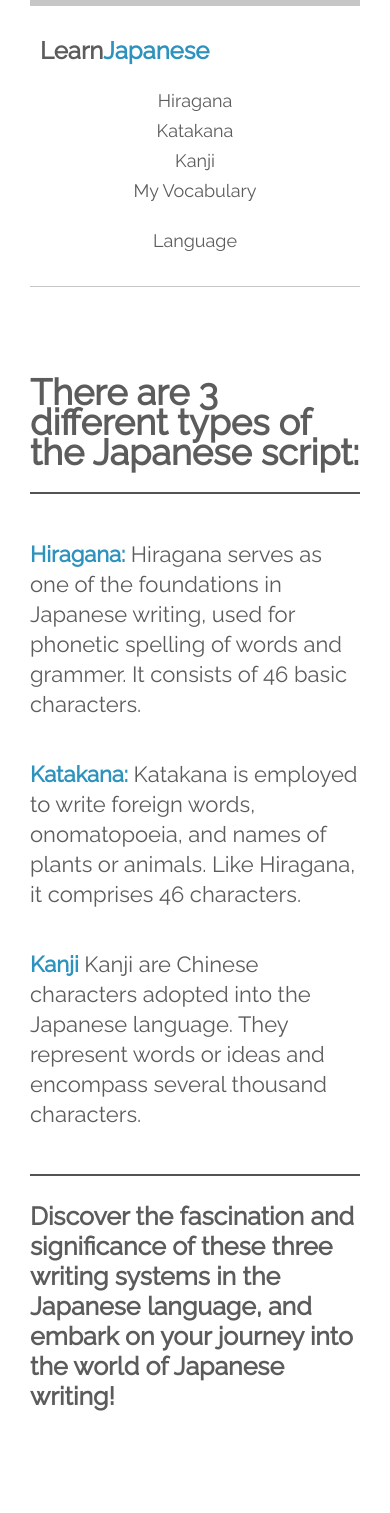
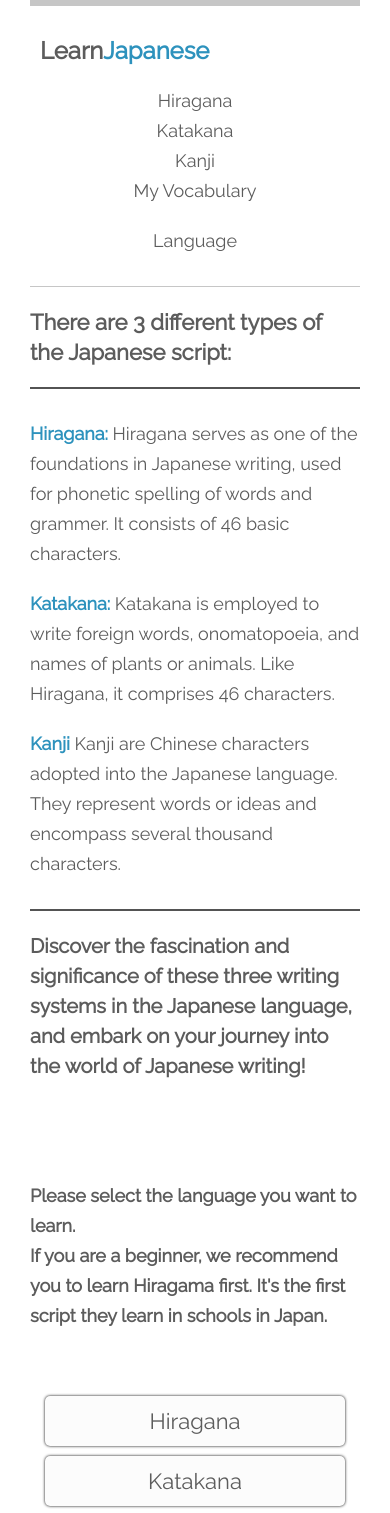
Before and after one commit to kutaykurt/learnjapanese, a React (Create React App) app: page / in a window 390 px wide. Shown: the top 1513 px of the page. Built offline with nearby package versions, Linux system fonts and the light colour scheme.

Commit message:
verbesserungen

```diff
--- a/src/App.scss
+++ b/src/App.scss
@@ -23,7 +23,7 @@ $list-item-grey: #eefaff;
 
 .body {
     max-width: 1400px;
-    margin: 90px auto;
+    margin: 0 auto;
 }
 
 .prologue {
--- a/src/components/Header/header.scss
+++ b/src/components/Header/header.scss
@@ -1,6 +1,7 @@
 @import '../../App.scss';
 
 .Header {
+
   .link {
     width: max-content;
     text-decoration: none;
@@ -66,6 +67,7 @@
 
   // Media Queries für Responsive Design
   @media screen and (max-width: 768px) {
+
     .header-main {
       grid-template-columns: 1fr; /* Änderung auf eine Spalte für kleinere Bildschirme */
 
--- a/src/pages/Homepage/Hiragana/Hiragana.jsx
+++ b/src/pages/Homepage/Hiragana/Hiragana.jsx
@@ -67,7 +67,7 @@ const Hiragana = () => {
           </li>
           <li>
             <span className="list-title">
-              5. Language Structures and Grammar:{' '}
+              5. Language Structures and Grammar:
             </span>
             Hiragana is closely linked to the structure of the Japanese
             language. Learning Hiragana provides a deeper understanding of
--- a/src/pages/Homepage/homepage.scss
+++ b/src/pages/Homepage/homepage.scss
@@ -21,7 +21,7 @@
   list-style-type: none;
 
   li {
-    padding: 20px 0px 20px 0px;
+    padding: 20px 0px;
   }
 
   .title {
@@ -206,11 +206,36 @@
 // Media Queries
 
 @media screen and (max-width: 768px) {
+  .Homepage {
+    font-size: 18px;
+
+    h2 {
+      font-size: 22px;
+      padding-top: 20px;
+    }
+
+    .line {
+      margin: 20px 0px;
+    }
+  }
+
+  .language-descriptions {
+    li {
+      padding: 10px 0px 10px 0px;
+    }
+  }
+
+  .description-end {
+    font-size: 20px;
+  }
+
   .buttons-container {
     flex-wrap: wrap;
 
-    button {
+    .link {
       margin: 8px 0px;
+      padding: 5px;
+      font-size: 20px;
     }
   }
 }
```
